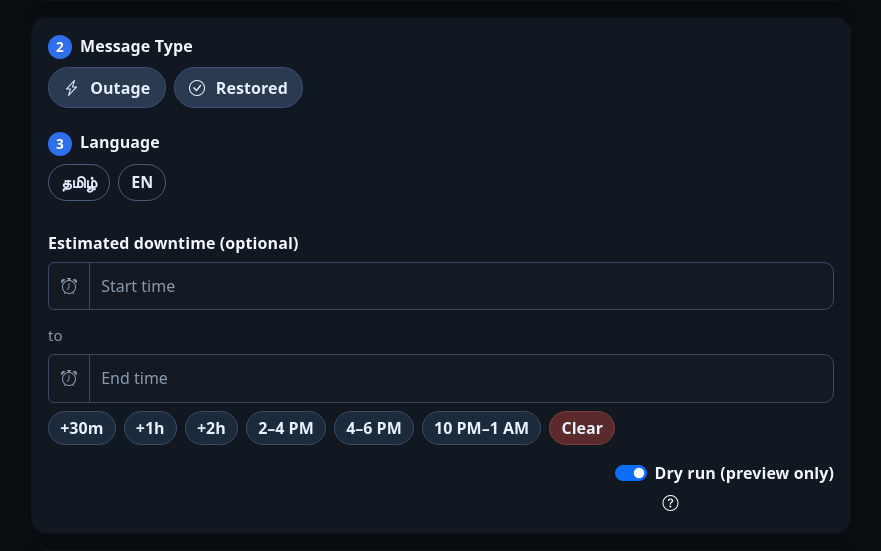
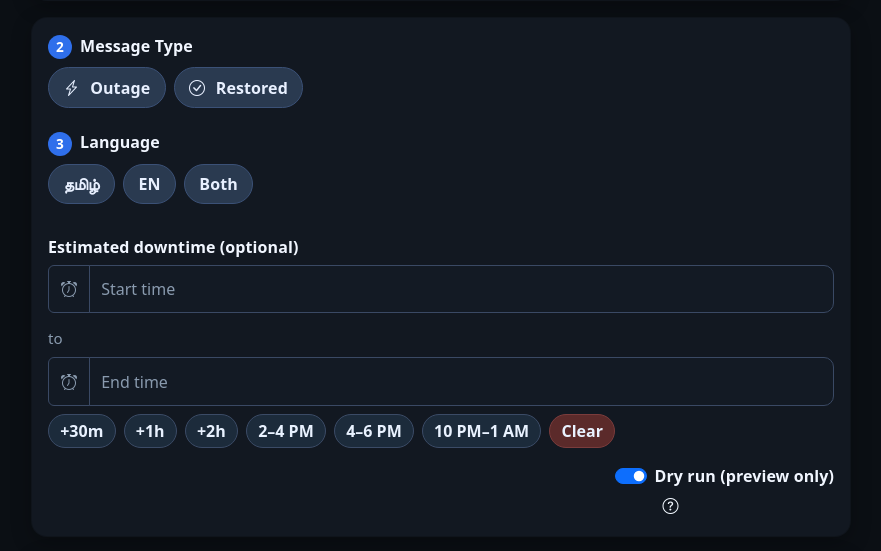
Before and after one commit to Arunaggiri-Pandian/Cable_TV_Outage_Messenger, a Flask app: page / in a window 1280 px wide. Shown: the part 217-768 px from the top of the page, without its empty margins (199-1080 px from the left). Run offline with Flask 3, Linux system fonts and the light colour scheme; some libraries are stand-ins or nearby versions.

Commit message:
feat: Implement three-button language toggle

```diff
--- a/static/js/script.js
+++ b/static/js/script.js
@@ -222,34 +222,69 @@ document.addEventListener("DOMContentLoaded", async () => {
   }
 
     function updateComposed() {
+
       const area = areaChoices ? areaChoices.getValue(true) : "";
+
       if (!area) return;
 
+
+
       const customers = customersByArea[area] || [];
-    const firstCustomer = customers.length > 0 ? customers[0] : { name: "Customer", account_id: "SCV-XXXXX" };
+
+      const firstCustomer = customers.length > 0 ? customers[0] : { name: "Customer" };
+
       const msgType = getCurrentMsgType();
 
+      const selectedLang = document.querySelector('input[name="lang"]:checked')?.value;
+
+
+
       // For SMS (legacy)
+
       const composedSms = buildMessage({
+
         area,
+
         msgType: msgType,
-            ta: langTamil.checked,
-            en: langEng.checked,
+
+        ta: selectedLang === 'ta' || selectedLang === 'both',
+
+        en: selectedLang === 'en' || selectedLang === 'both',
+
         etaStart: etaStart.value,
+
         etaEnd: etaEnd.value,
+
         customerName: firstCustomer.name
-          });    msgBox.value = composedSms;
+
+      });
+
+      msgBox.value = composedSms;
+
+
 
       // For WhatsApp (template preview)
+
       const composedWa = buildTemplatePreview({
+
           area,
+
           msgType: msgType,
+
           etaStart: etaStart.value,
+
           etaEnd: etaEnd.value,
+
           customerName: firstCustomer.name,
-              ta: langTamil.checked,
-              en: langEng.checked
-          });    templatePreview.textContent = composedWa;
+
+          ta: selectedLang === 'ta' || selectedLang === 'both',
+
+          en: selectedLang === 'en' || selectedLang === 'both'
+
+      });
+
+      templatePreview.textContent = composedWa;
+
     }
 
   // Load pricing/public config
@@ -340,13 +375,15 @@ document.addEventListener("DOMContentLoaded", async () => {
     const dry_run = dryRunChk.checked;
     const message = msgBox.value;
     const msg_type = getCurrentMsgType();
-    const channel = currentChannel(); // Use currentChannel() to get the selected channel
+    const channel = currentChannel();
     const eta_start = etaStart.value;
     const eta_end = etaEnd.value;
     const pricing_category = pricing.defaultCategory;
+
+    const selectedLang = document.querySelector('input[name="lang"]:checked')?.value;
     const langs = {
-        en: langEng.checked,
-        ta: langTamil.checked
+        en: selectedLang === 'en' || selectedLang === 'both',
+        ta: selectedLang === 'ta' || selectedLang === 'both'
     };
 
     if (!area) {
--- a/templates/index.html
+++ b/templates/index.html
@@ -102,13 +102,16 @@
 
         <div class="col-md-6">
           <label><span class="step-badge">3</span>Language</label>
-          <!-- Language pill toggles -->
-          <div class="lang-wrap mt-2">
-            <input type="checkbox" class="btn-check" id="langTamil" autocomplete="off">
-            <label class="btn btn-pill" for="langTamil" data-bs-toggle="tooltip" data-bs-title="Include Tamil message">தமிழ்</label>
+          <!-- Language radio buttons -->
+          <div class="seg-wrap mt-2">
+            <input type="radio" class="btn-check" name="lang" id="langTamil" value="ta" autocomplete="off">
+            <label class="btn btn-seg" for="langTamil" data-bs-toggle="tooltip" data-bs-title="Send Tamil message">தமிழ்</label>
 
-            <input type="checkbox" class="btn-check" id="langEnglish" autocomplete="off">
-            <label class="btn btn-pill" for="langEnglish" data-bs-toggle="tooltip" data-bs-title="Include English message">EN</label>
+            <input type="radio" class="btn-check" name="lang" id="langEnglish" value="en" autocomplete="off">
+            <label class="btn btn-seg" for="langEnglish" data-bs-toggle="tooltip" data-bs-title="Send English message">EN</label>
+
+            <input type="radio" class="btn-check" name="lang" id="langBoth" value="both" autocomplete="off">
+            <label class="btn btn-seg" for="langBoth" data-bs-toggle="tooltip" data-bs-title="Send both English and Tamil messages">Both</label>
           </div>
         </div>
       </div>
```
Lines whose indentation alone changed are shown as unchanged.
